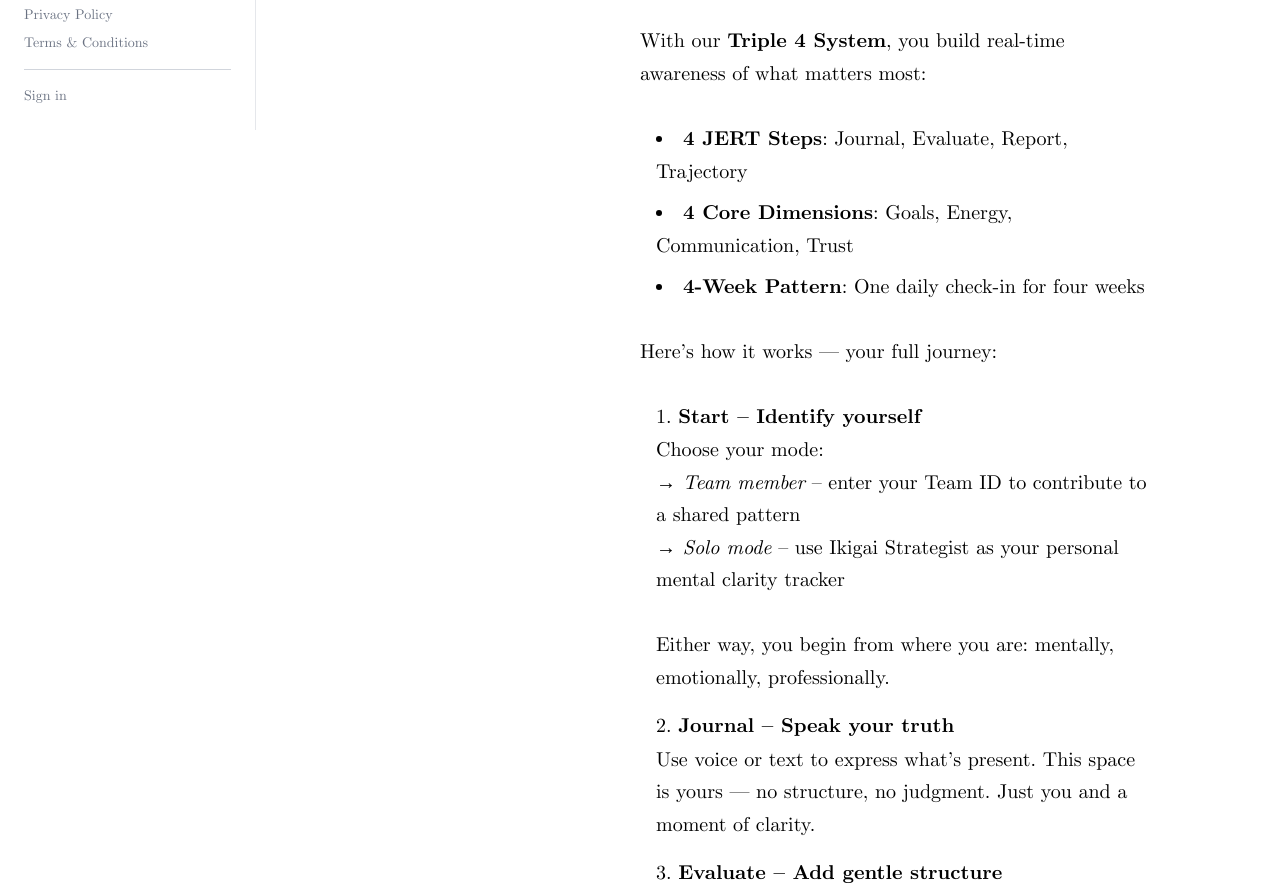
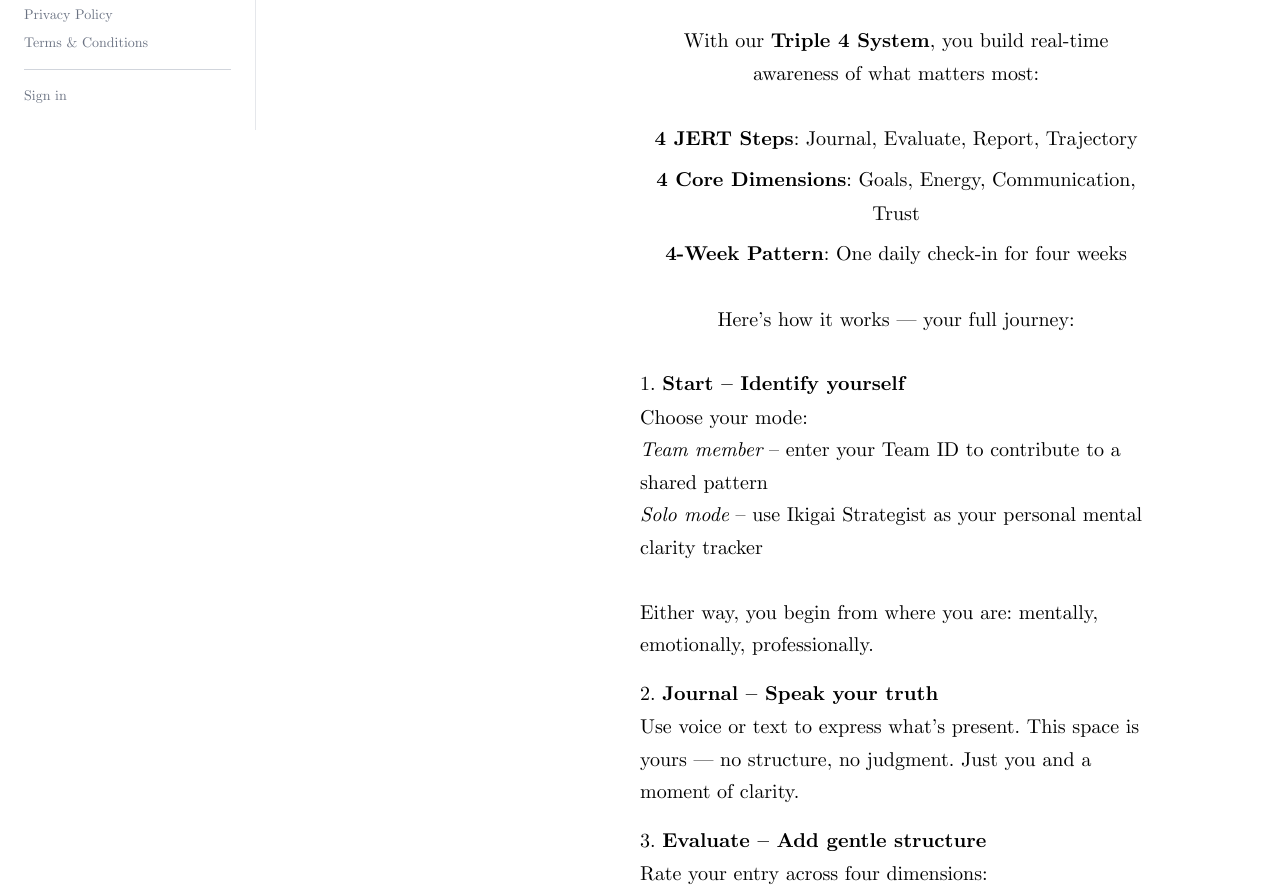
Before and after one commit to DrMvF/ikigaistrategist, a Next.js app: page /invitation in a window 1280 px wide. Shown: the part 500-1391 px from the top of the page. Built offline with nearby package versions, Linux system fonts and the light colour scheme; no server answers.

Commit message:
Update Invitation page: centered layout, removed emojis, refined explanation of Triple 4 System

```diff
--- a/app/(flowlayout)/invitation/page.tsx
+++ b/app/(flowlayout)/invitation/page.tsx
@@ -6,7 +6,7 @@
 export default function InvitationPage() {
   return (
     <div className="flex flex-col items-center justify-center min-h-screen px-6 sm:px-20 py-20 font-cm text-black dark:text-white bg-white dark:bg-black">
-      <main className="max-w-3xl w-full text-left space-y-8 text-lg sm:text-xl leading-relaxed">
+      <main className="max-w-3xl w-full text-center space-y-8 text-lg sm:text-xl leading-relaxed">
         <h1 className="text-3xl sm:text-4xl font-bold">
           Emotionally. Strategically. Collectively.
         </h1>
@@ -25,7 +25,7 @@
           With our <strong>Triple 4 System</strong>, you build real-time awareness of what matters most:
         </p>
 
-        <ul className="list-disc list-inside ml-4 space-y-2">
+        <ul className="list-none space-y-2">
           <li><strong>4 JERT Steps</strong>: Journal, Evaluate, Report, Trajectory</li>
           <li><strong>4 Core Dimensions</strong>: Goals, Energy, Communication, Trust</li>
           <li><strong>4-Week Pattern</strong>: One daily check-in for four weeks</li>
@@ -35,13 +35,12 @@
           Here’s how it works — your full journey:
         </p>
 
-        <ol className="list-decimal list-inside ml-4 space-y-4">
+        <ol className="list-decimal list-inside space-y-4 text-left mx-auto max-w-xl">
           <li>
             <strong>Start – Identify yourself</strong><br />
             Choose your mode:<br />
-            → <em>Team member</em> – enter your Team ID to contribute to a shared pattern<br />
-            → <em>Solo mode</em> – use Ikigai Strategist as your personal mental clarity tracker<br />
-            <br />
+            <em>Team member</em> – enter your Team ID to contribute to a shared pattern<br />
+            <em>Solo mode</em> – use Ikigai Strategist as your personal mental clarity tracker<br /><br />
             Either way, you begin from where you are: mentally, emotionally, professionally.
           </li>
           <li>
@@ -79,9 +78,9 @@
         </ol>
 
         <p className="italic text-gray-600 dark:text-gray-400">
-          The world keeps accelerating. But clarity is not found by moving faster — it’s found by tuning in. <br />
-          Whether you lead a team or lead yourself: <br />
-          You are not here to just perform. <br />
+          The world keeps accelerating. But clarity is not found by moving faster — it’s found by tuning in.<br />
+          Whether you lead a team or lead yourself:<br />
+          You are not here to just perform.<br />
           You are here to evolve — consciously, rhythmically, sustainably.
         </p>
 
--- a/app/(flowlayout)/legal/page.tsx
+++ b/app/(flowlayout)/legal/page.tsx
@@ -16,7 +16,7 @@
       <p className="mb-4">
         <strong>Contact</strong><br />
         Phone: +49 (0) 151 65122333<br />
-        Email: hello@radicalsensitiveleadership.com
+        Email: mail@ikigaistrategist.de
       </p>
 
       <p className="mb-4">
--- a/app/(flowlayout)/privacy/page.tsx
+++ b/app/(flowlayout)/privacy/page.tsx
@@ -15,7 +15,7 @@
       <p className="mb-4">
         Dr. Miriam von Felbert<br />
         Schwanenweg 19, 24558 Henstedt‑Ulzburg, Germany<br />
-        Email: hello@radicalsensitiveleadership.com
+        Email: mail@ikigaistrategist.de
       </p>
 
       <h2 className="text-xl font-semibold mt-8 mb-4 text-left">2. Data Collected</h2>
@@ -66,7 +66,7 @@
 
       <h2 className="text-xl font-semibold mt-8 mb-4 text-left">9. Contact & Complaints</h2>
       <p className="mb-4">
-        For questions or complaints, contact us at hello@radicalsensitiveleadership.com.<br />
+        For questions or complaints, contact us at mail@ikigaistrategist.de.<br />
         You may also file a complaint with your local data protection authority in accordance with Art. 77 GDPR.
       </p>
     </main>
--- a/app/(flowlayout)/terms/page.tsx
+++ b/app/(flowlayout)/terms/page.tsx
@@ -11,7 +11,7 @@
       <h2 className="text-2xl font-semibold mt-10 mb-4">1. Use of the Application</h2>
       <p>
         Ikigai Strategist is a self-guided digital system for journaling, cycle-based habit tracking, and inner reflection.
-        It is designed for personal development and does not replace medical, psychological, or financial advice.
+        It is designed for personal and team development and does not replace medical, psychological, or financial advice.
         Access is granted through authentication and optional payment tiers.
       </p>
 
```
